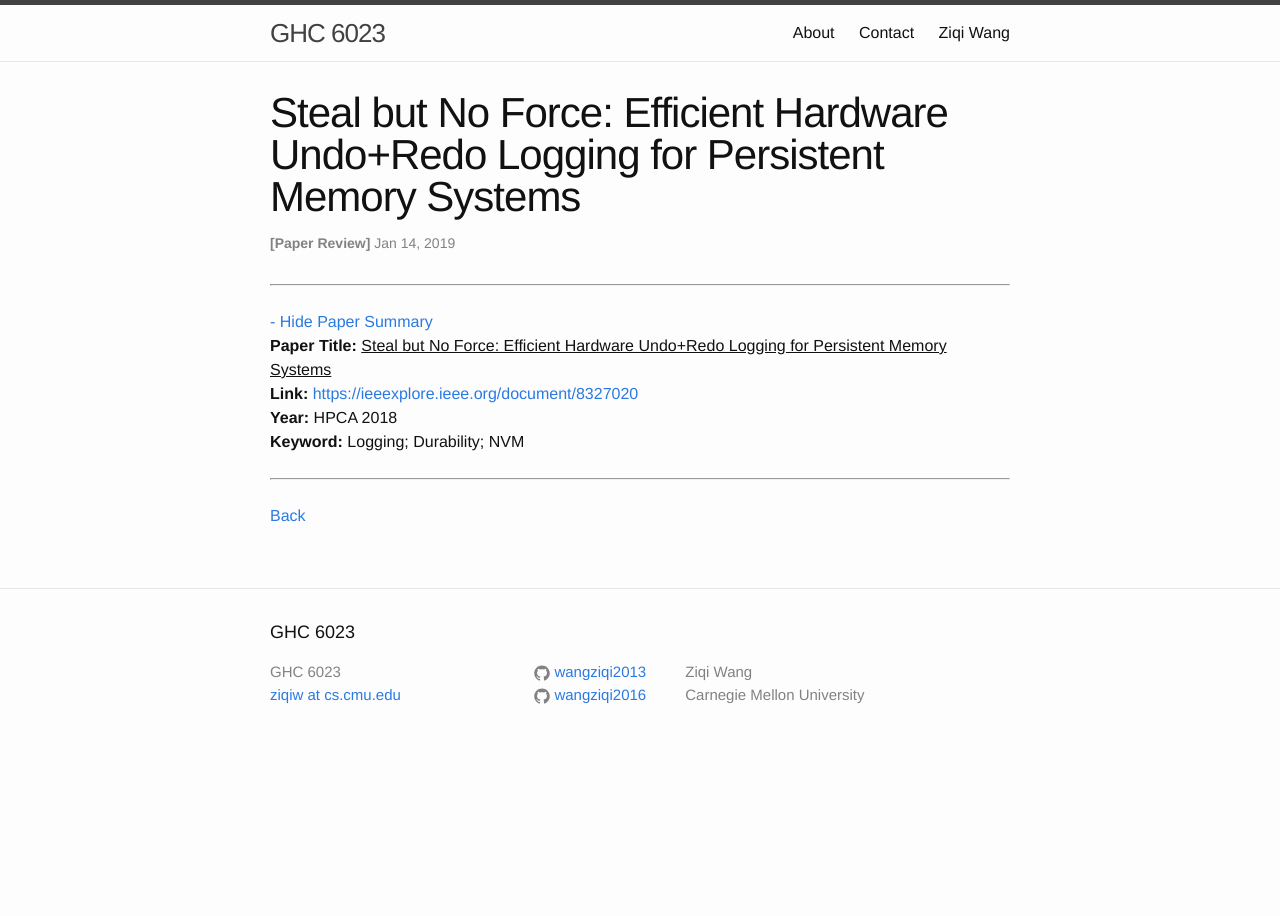
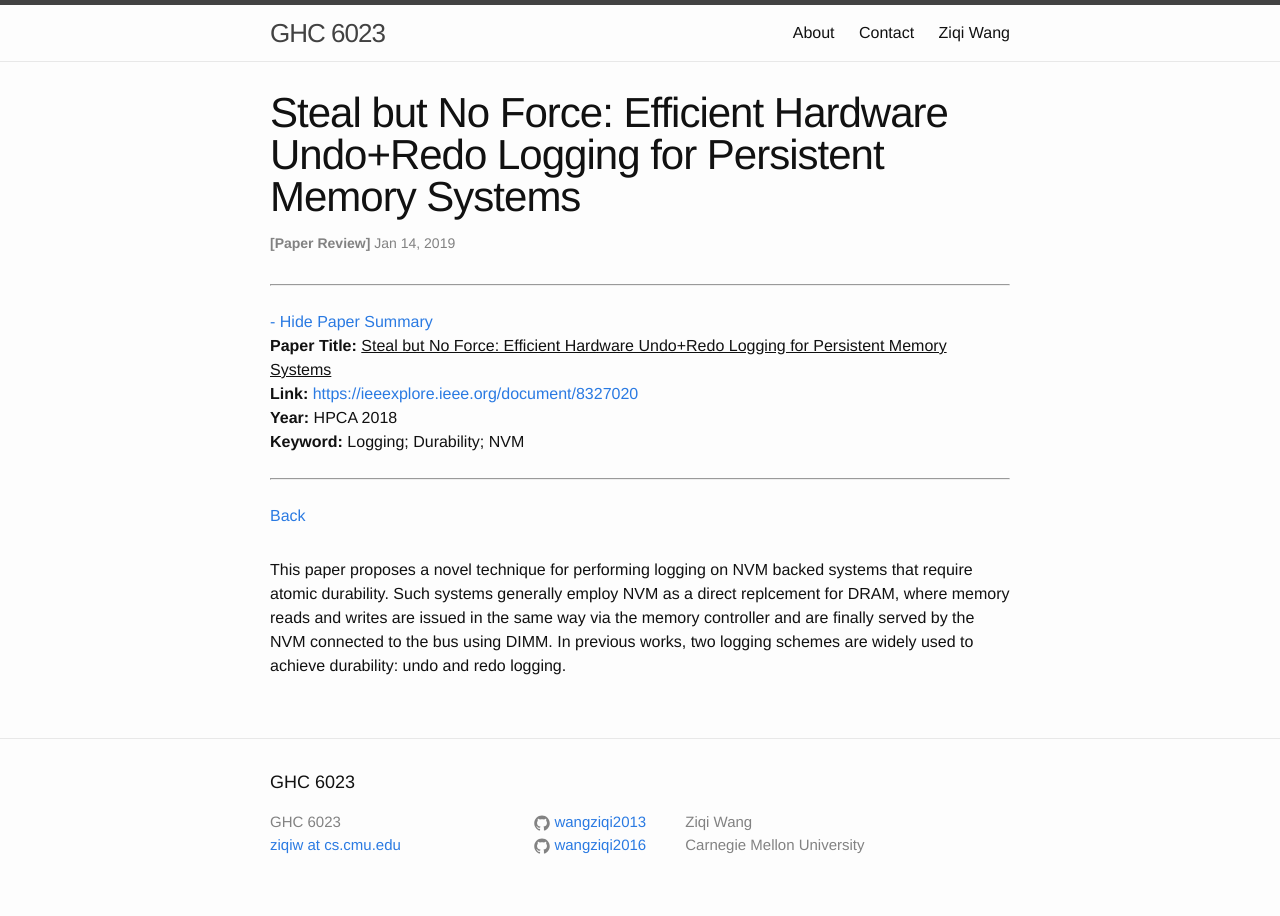
Before and after one commit to wangziqi2013/wangziqi2013.github.io, a Jekyll site: the page built from _posts/2019-01-14-steal-no-force.markdown, in a window 1280 px wide. Built offline with Jekyll 4.4.1, drawn with Linux system fonts in a browser that asks for light colours.

Commit message:
Working on logging

```diff
--- a/_posts/2019-01-14-steal-no-force.markdown
+++ b/_posts/2019-01-14-steal-no-force.markdown
@@ -12,3 +12,8 @@ htm_cd:
 htm_cr:
 version_mgmt:
 ---
+
+This paper proposes a novel technique for performing logging on NVM backed systems that require atomic durability.
+Such systems generally employ NVM as a direct replcement for DRAM, where memory reads and writes are issued in the
+same way via the memory controller and are finally served by the NVM connected to the bus using DIMM. In previous works,
+two logging schemes are widely used to achieve durability: undo and redo logging.
```
